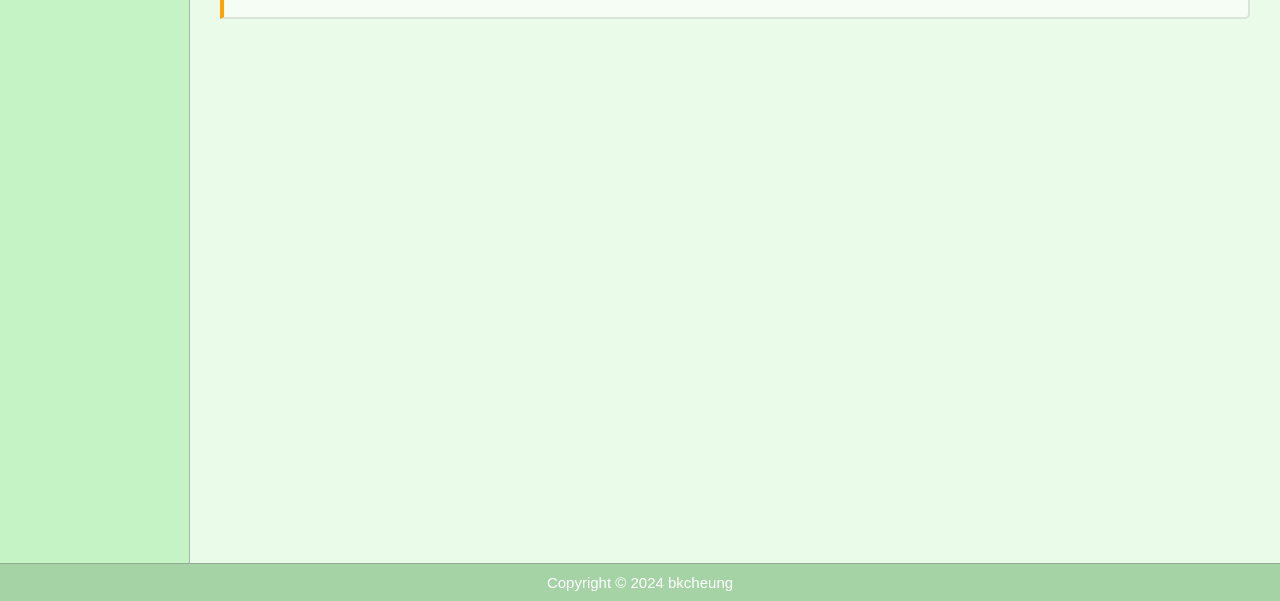
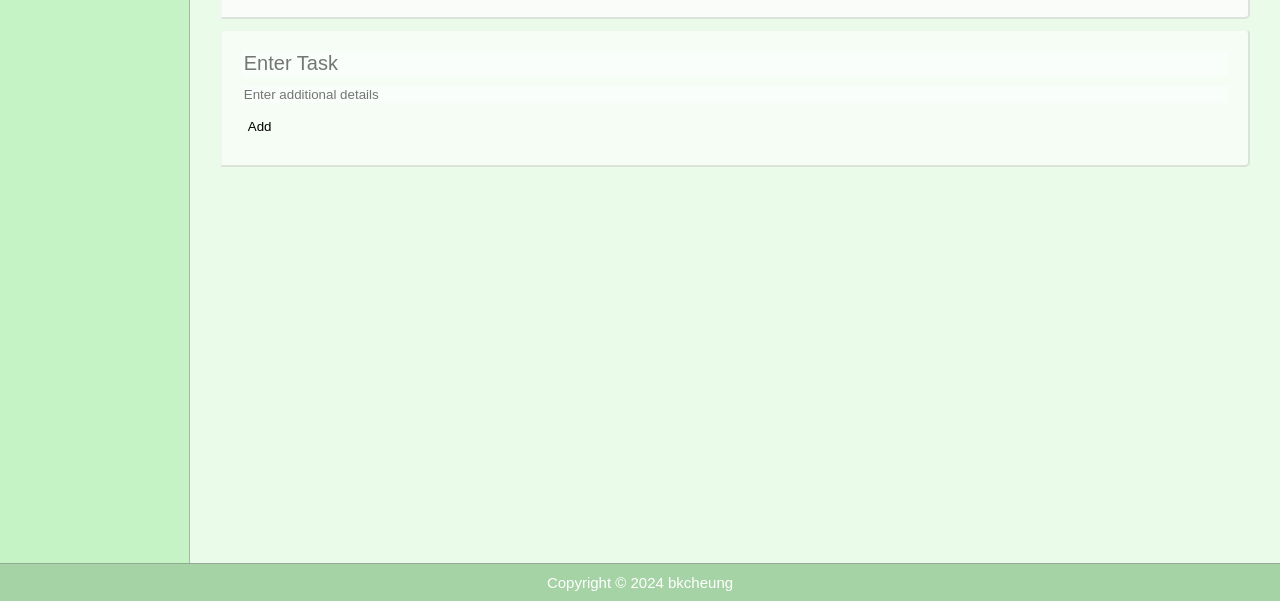
Before and after one commit to bkcheung/Wot-To-Do, a website built with webpack: page dist/index.html in a window 1280 px wide. Shown: the part 199-800 px from the top of the page. Built offline with nearby package versions, Linux system fonts and the light colour scheme.

Commit message:
Add function for user to add new task

```diff
--- a/src/index.js
+++ b/src/index.js
@@ -1,6 +1,7 @@
 import _ from 'lodash';
+import { compareAsc, format } from "date-fns";
 import './style.css';
-import createTask from './tasks';
+import {createTask, renderTask, newTaskInput} from './tasks';
 
 function render() {
     const page = document.createElement('div');
@@ -18,13 +19,25 @@ function render() {
     projList.classList.add('projList');
     pageBody.appendChild(projList);
 
+    const pageRight = document.createElement('div');
+    pageRight.classList.add('pageRight');
+
     const taskList = document.createElement('div');
     taskList.classList.add('taskList');
+    taskList.setAttribute('id','taskList');
 
-    const task = createTask();
-    taskList.appendChild(task.render());
+    const task = createTask('Exercise','Leg day!!!',new Date(),'low');
+    taskList.appendChild(renderTask(task));
 
-    pageBody.appendChild(taskList);
+    const addTaskSection = document.createElement('div');
+    addTaskSection.classList.add('addTaskSection');
+
+    const newTask = newTaskInput();
+    addTaskSection.appendChild(newTask);
+
+    pageRight.appendChild(taskList);
+    pageRight.appendChild(addTaskSection);
+    pageBody.appendChild(pageRight);
     page.appendChild(pageBody);
 
     const footer = document.createElement('footer');
--- a/src/style.css
+++ b/src/style.css
@@ -4,10 +4,10 @@ html, body {
     color: rgb(16, 60, 24);
     height: 100%;
 }
+
 button {
     border: none;
     background-color: inherit;
-
     display:flex;
     height: 25px;
     width: 25px;
@@ -16,9 +16,16 @@ button {
 }
 
 button:hover {
-    border-bottom: 1px outset rgba(128, 128, 128, 0.414);
-    /* border-radius: 5px; */
+    border-bottom: 1px solid rgba(128, 128, 128, 0.2);
 }
+
+input {
+    border: none;
+    background-color: inherit;
+    margin-bottom: 10px;
+    font-family: inherit;
+}
+
 .page {
     display: flex;
     flex-direction: column;
@@ -46,29 +53,53 @@ button:hover {
     border-right: 1px ridge rgba(128, 128, 128, 0.5);
 }
 
-.taskList{
+.pageRight {
     flex: 8;
-    /* display: flex; */
     font-size: 30px;
     background-color: rgb(234, 251, 234);
     padding: 30px;
-
+    display:flex;
+    flex-direction: column;
 }
 
 .task{
     border: 2px outset rgba(212, 231, 213, 0.25);
     border-top-right-radius: 5px;
     border-bottom-right-radius: 5px;
-    background-color: rgba(255, 255, 255, 0.5);
+    background-color:rgb(249, 252, 249);
     padding: 20px;
+    margin-bottom: 10px;
     font-size: 20px;
     display: flex;
     align-items: center;
+}
 
+.task:hover{
+    box-shadow: 8px 5px 5px rgba(128, 128, 128, 0.25);
 }
 
 .taskText{
     margin-right: auto;
+}
+
+.newTaskInput{
+    border: 2px outset rgba(212, 231, 213, 0.25);
+    border-top-right-radius: 5px;
+    border-bottom-right-radius: 5px;
+    background-color: rgba(255, 255, 255, 0.5);
+    padding: 20px;
+    font-size: 20px;
+
+    display: flex;
+    flex-direction: column;
+}
+
+.newTaskInput:hover{
+    box-shadow: 8px 5px 5px rgba(128, 128, 128, 0.25);
+}
+
+.newTaskTitle {
+    font-size: 20px;
 }
 
 .footer {
--- a/src/tasks.js
+++ b/src/tasks.js
@@ -1,47 +1,72 @@
-import { compareAsc, format } from "date-fns";
+import { compareAsc, format, sub } from "date-fns";
 import editImage from './edit.png';
-import details from './details.png';
+import detailImage from './details.png';
 import delImage from './delete.png';
 
-export default function createTask(){
+export function createTask(title, details, dueDate, priority){
     return {
-      title: 'Exercise!',
-      description: 'Exercise for 30 minutes',
-      dueDate: '01/10/2024',
-      priority: 'Medium',
+      title,
+      dueDate: format(dueDate, "MM/dd/yyyy"),
+      priority,
+      details,
+      complete: false,
+    }
+}
 
-      render(){
+export function renderTask(task){
     const taskItem = document.createElement('div');
     taskItem.classList.add('task');
 
+    const checkBox = document.createElement('button');
+    checkBox.innerHTML = '☑️';
+    checkBox.addEventListener('click', ()=>{
+      task.complete = !task.complete;
+      switch(task.complete){
+        case true:
+          checkBox.innerHTML = '✅';
+          break;
+        case false:
+          checkBox.innerHTML = '☑️';
+      }
+    })
+
     const taskText = document.createElement('div');
-        taskText.innerHTML = this.title;
+    taskText.innerHTML = task.title;
     taskText.classList.add("taskText");
 
     const descButton = document.createElement('button');
     descButton.appendChild(detailIcon);
+    descButton.addEventListener('click', ()=>{
+      console.log(task.details);
+    });
 
     const dDate = document.createElement('div');
-        dDate.innerHTML = this.dueDate;
+    dDate.innerHTML = task.dueDate;
 
     const modButton = document.createElement('button');
     modButton.appendChild(editIcon);
+    modButton.addEventListener('click', ()=>{
+      let newTitle = prompt("Enter a new title");
+      task.title = newTitle;
+      taskText.innerHTML = task.title;
+    })
 
     const delButton = document.createElement('button');
     delButton.appendChild(delIcon);
 
-        switch (this.priority){
-          case 'High':
+    switch (task.priority){
+      case 'high':
         taskItem.setAttribute('style','border-left: 4px solid red');
         break;
-          case 'Medium':
+      case 'medium':
         taskItem.setAttribute('style','border-left: 4px solid orange');
         break;
-          case 'Low':
+      case 'low':
         taskItem.setAttribute('style','border-left: 4px solid low');
         break;
     };
 
+    taskItem.appendChild(checkBox);
     taskItem.appendChild(taskText);
     taskItem.appendChild(descButton);
     taskItem.appendChild(dDate);
@@ -49,22 +74,69 @@ export default function createTask(){
     taskItem.appendChild(delButton);
 
     return taskItem;
-      },
+}
 
-      set editTitle(value){
-        title = value;
-      },
-      set editDesc(value){
-        description = value;
-      },
-      set editDate(value){
-        dueDate = value;
-      },
-      set editPriority(value){
-        priority = value;
+export function newTaskInput(){
+  const container = Object.assign(document.createElement('form'), {
+    classList: 'newTaskInput',
+  });
+
+  const newTitle = Object.assign(document.createElement('input'), {
+    type: 'text',
+    id: 'newTitle',
+    placeholder: 'Enter Task',
+    classList: 'newTaskTitle',
+  });
+
+  const newDetails = Object.assign(document.createElement('input'), {
+    type: 'text',
+    id: 'newDetails',
+    placeholder: 'Enter additional details',
+  });
+
+  const newTaskButtons = document.createElement('div');
+  // const priorityDropdown = document.createElement('div');
+  // priorityDropdown.classList.add('dropdown');
+  const priButton = document.createElement('input');
+  priButton.classList.add('priButton');
+  priButton.innerHTML = "Priority";
+  const lowButton = document.createElement('button');
+  lowButton.innerHTML = "Low";
+  priButton.appendChild(lowButton);
+  // priorityDropdown.appendChild(priButton);
+
+  const submit = Object.assign(document.createElement('input'),{
+    type: 'button',
+    value: 'Add',
+  });
+
+  submit.addEventListener('click', (e)=>{
+    processTask(e);
+
+  });
+
+
+
+  newTaskButtons.appendChild(submit);
+  // newTaskButtons.appendChild(priButton);
+
+  container.appendChild(newTitle);
+  container.appendChild(newDetails);
+  container.appendChild(newTaskButtons);
+
+  return container;
 }
+
+function processTask(e) {
+  let title = document.getElementById('newTitle').value;
+  let details = document.getElementById('newDetails').value;
+
+  const addTask = createTask(title, details, new Date(), 'low');
+  const taskList = document.getElementById('taskList');
+
+  taskList.appendChild(renderTask(addTask));
 }
-  }
+
 
 //Icons
 const editIcon = new Image();
@@ -72,7 +144,7 @@ editIcon.src = editImage;
 editIcon.setAttribute('style','height: 20px;');
 
 const detailIcon = new Image();
-detailIcon.src = details;
+detailIcon.src = detailImage;
 detailIcon.setAttribute('style','height: 16px;');
 
 const delIcon = new Image();
```
Lines whose indentation alone changed are shown as unchanged.
